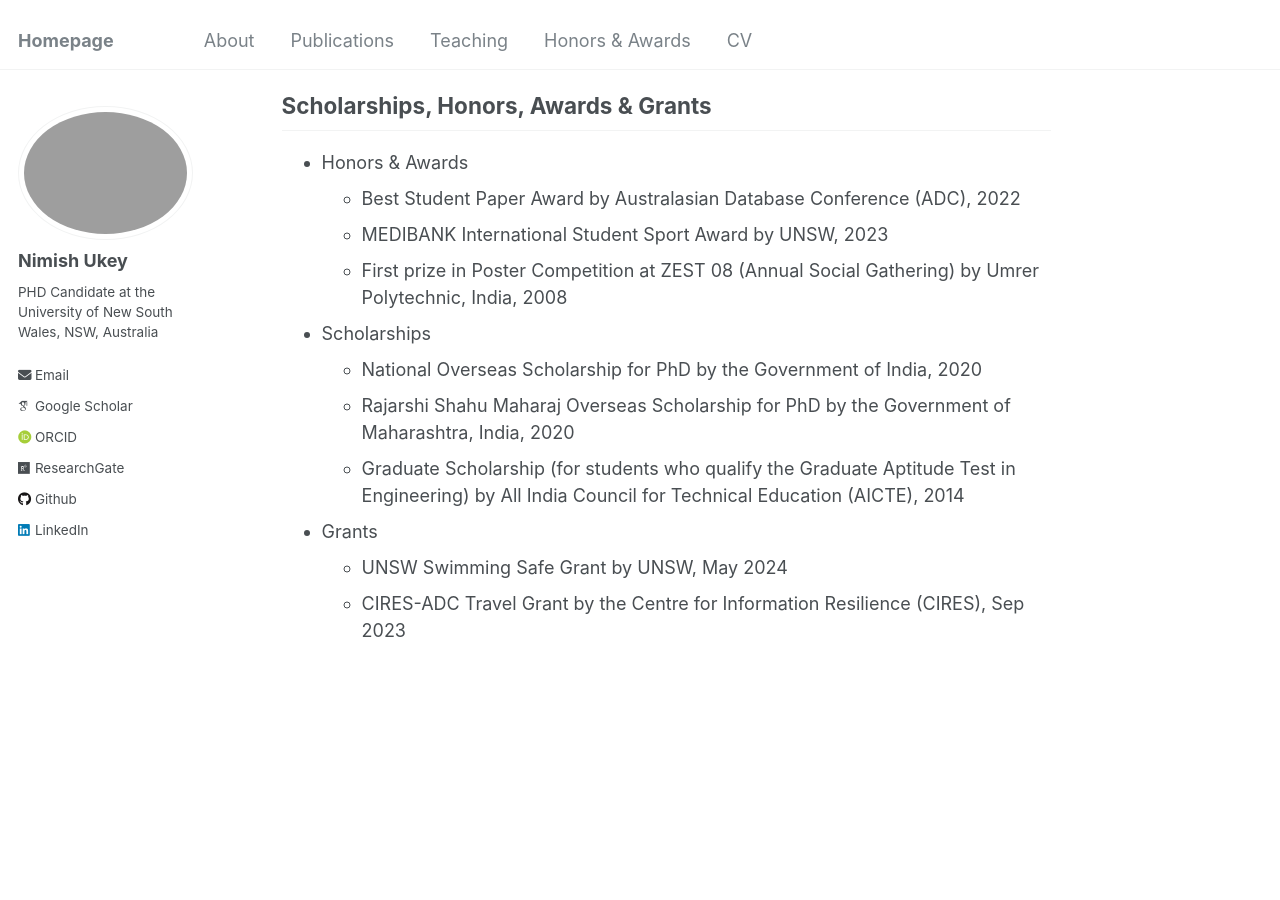
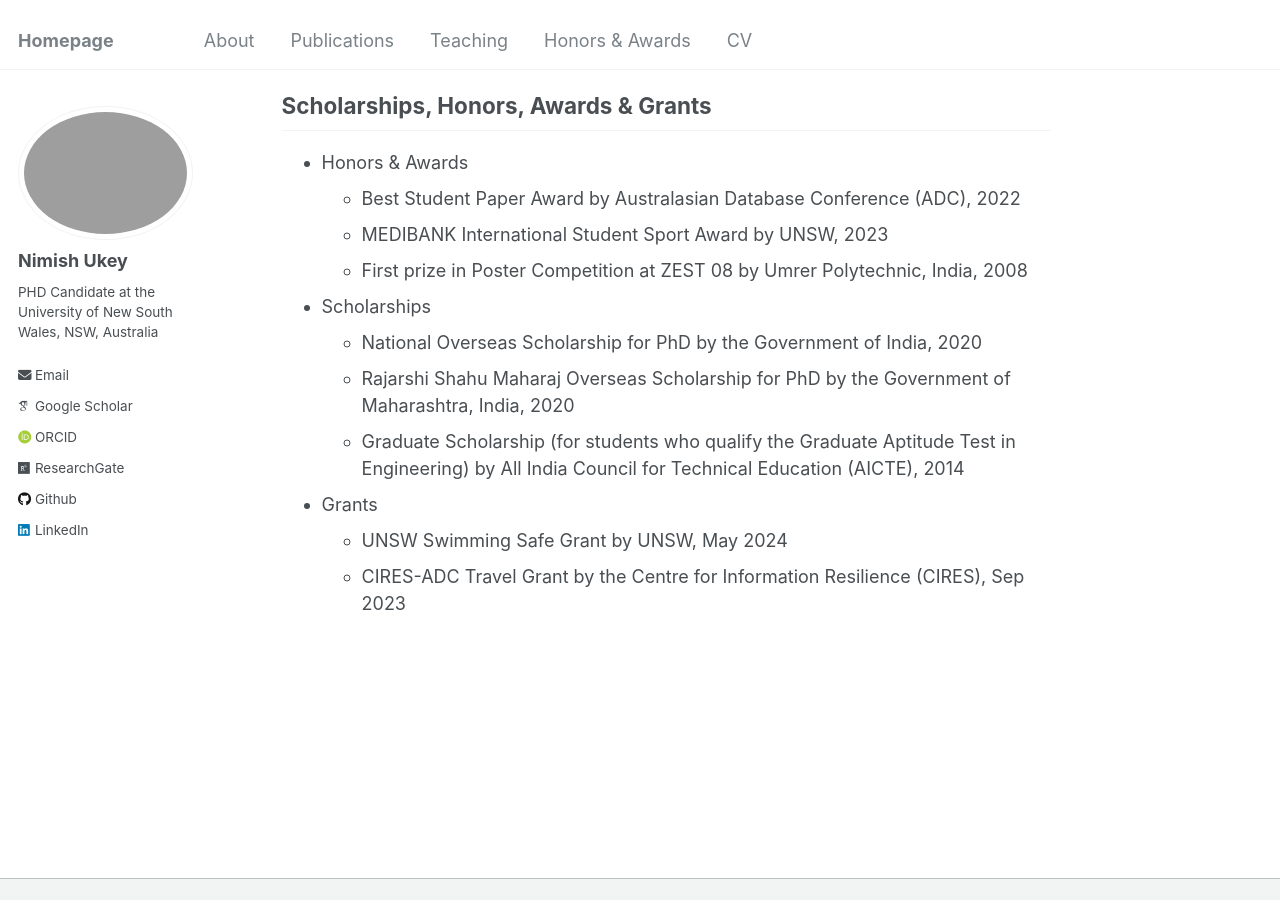
Before and after one commit to nimishukey/nimishukey.github.io, a Jekyll site: the page built from _pages/about.md, in a window 1280 px wide and 900 px high, scrolled down 1270 px. Built offline with Jekyll 4.4.1, drawn with Linux system fonts in a browser that asks for light colours; some web fonts are replaced.

Commit message:
Update about.md

```diff
--- a/_pages/about.md
+++ b/_pages/about.md
@@ -26,7 +26,7 @@ My complete articles are available on [Google Scholar](https://scholar.google.co
 - Honors & Awards
   - Best Student Paper Award by Australasian Database Conference (ADC), 2022
   - MEDIBANK International Student Sport Award by UNSW, 2023
-  - First prize in Poster Competition at ZEST 08 (Annual Social Gathering) by Umrer Polytechnic, India, 2008
+  - First prize in Poster Competition at ZEST 08 by Umrer Polytechnic, India, 2008
 
 - Scholarships
   - National Overseas Scholarship for PhD by the Government of India, 2020
```
